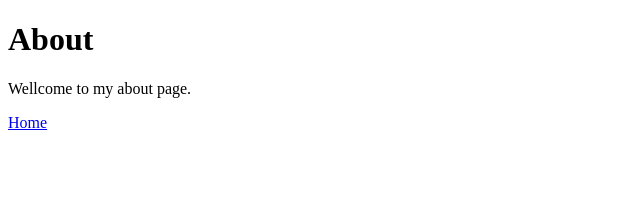
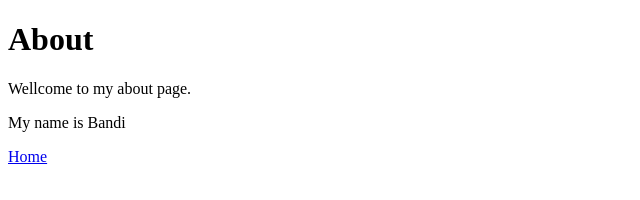
Before and after one commit to fbandy/myfirstapp, a plain HTML site: page about.html in a window 1280 px wide. Shown: the whole page, without its empty margins (0-640 px from the left). Drawn offline with Linux system fonts and the light colour scheme.

Commit message:
Improwed the about page

```diff
--- a/about.html
+++ b/about.html
@@ -9,6 +9,7 @@
 <body>
     <h1>About</h1>
     <p>Wellcome to my about page.</p>
+    <p>My name is Bandi</p>
     <a href="/" target="_blank">Home</a>
 </body>
 </html>
```
